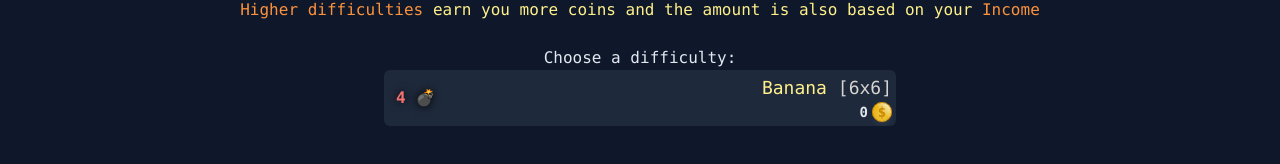
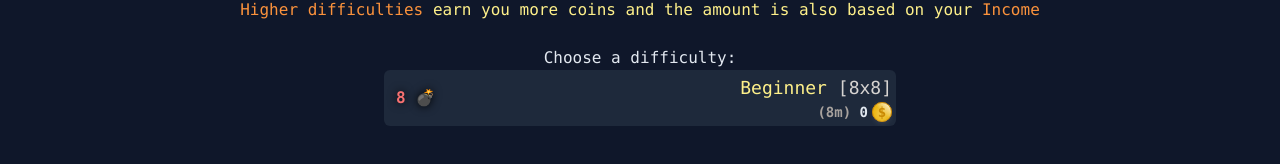
Before and after one commit to ThorGalli/thor-portfolio, a Next.js app: page /minesweeper in a window 1280 px wide. Shown: the part 258-422 px from the top of the page. Built offline with nearby package versions, Linux system fonts and the light colour scheme.

Commit message:
Change minesweeper prize formula

```diff
--- a/src/components/sweeper/bluePrintBar.tsx
+++ b/src/components/sweeper/bluePrintBar.tsx
@@ -22,20 +22,45 @@ export default function BluePrintBar({
   children?: React.ReactNode
 }) {
   const { calculatePrizeSeconds } = useMineSweeperCalculations()
+  const { short } = useClickerCalculations()
   const { resourceIncome } = useClickerContext()
 
-  const prizePreview = useMemo(() => {
+  const prize = useMemo(() => {
+    // const incomeBuff = Math.round(resourceIncome ** (1 / 2) / 100)
+    // const incomeMultiplier = 1 + incomeBuff / 100
     const seconds = calculatePrizeSeconds(blueprint.bombAmount)
-    const prize = seconds * resourceIncome
-    return { prize, seconds: Math.floor(seconds) }
+    const value = seconds * resourceIncome
+
+    return {
+      value,
+      display: short(value, 2),
+      seconds: secondsToShortTime(seconds),
+    }
   }, [blueprint, resourceIncome])
 
   const handleClick = () => {
     onClick?.()
-    onSelect?.(index, prizePreview?.prize)
+    onSelect?.(index, prize?.value)
   }
 
-  const { short } = useClickerCalculations()
+  function secondsToShortTime(seconds: number) {
+    if (seconds < 60) return seconds + 's'
+    if (seconds < 3600) return Math.floor(seconds / 60) + 'm'
+    if (seconds < 86400)
+      return (
+        Math.floor(seconds / 3600) +
+        'h ' +
+        Math.floor((seconds % 3600) / 60) +
+        'm'
+      )
+    return (
+      Math.floor(seconds / 86400) +
+      'd ' +
+      Math.floor((seconds % 86400) / 3600) +
+      'h'
+    )
+  }
+
   return (
     <button onClick={handleClick} className={className}>
       <p
@@ -52,7 +77,10 @@ export default function BluePrintBar({
           </span>
         </p>
         <div className="price-tag">
-          <p>{short(prizePreview.prize, 2)}</p>
+          <p>
+            <span className="text-stone-400">({prize.seconds}) </span>
+            {prize.display}
+          </p>
           <BaseCoin size={20} />
         </div>
       </div>
--- a/src/features/minesweeper/data/initialValues.ts
+++ b/src/features/minesweeper/data/initialValues.ts
@@ -1,11 +1,6 @@
 import { GameStatus, StageBlueprint, SweeperState } from '../types'
 
 export const bluePrintList: StageBlueprint[] = [
-  {
-    name: 'Banana',
-    size: 6,
-    bombAmount: 4,
-  }, // 6/(5*5) = 11,11% bomb density
   {
     name: 'Beginner',
     size: 8,
--- a/src/features/minesweeper/hooks/useMineSweeperCalculations.tsx
+++ b/src/features/minesweeper/hooks/useMineSweeperCalculations.tsx
@@ -22,20 +22,12 @@ export default function useMineSweeperCalculations() {
   }
 
   function calculatePrizeSeconds(totalBombs: number) {
-    const globalMultiplier = 1
-    const secondsPerBomb = 2
-    const bonuses = bluePrintList.map((blueprint) => ({
-      bombsRequired: blueprint.bombAmount,
-      seconds: blueprint.size / 50,
-    }))
-
-    const extraSeconds = bonuses.reduce((acc, bonus) => {
-      const bonusCount = Math.floor(totalBombs / bonus.bombsRequired)
-      return acc + bonusCount * bonus.seconds
-    }, 0)
-    const seconds =
-      globalMultiplier * totalBombs * (secondsPerBomb + extraSeconds)
-    return seconds
+    const secondsPerBomb = 60
+    const bombFactor = 2
+    const baseSeconds = secondsPerBomb * totalBombs
+    const bonusSeconds = secondsPerBomb * ((totalBombs * bombFactor) / 100) ** 2
+    const totalSeconds = baseSeconds + bonusSeconds
+    return totalSeconds
   }
 
   function placeBombs(stage: Stage, bombAmount: number) {
```
